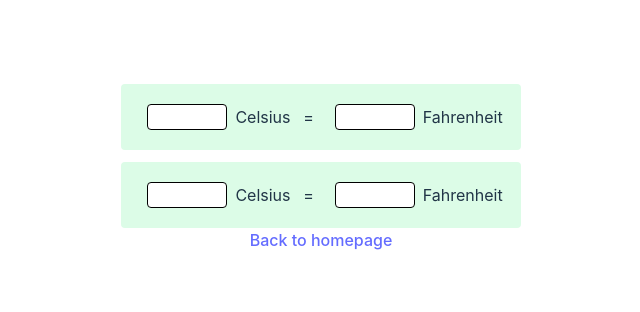
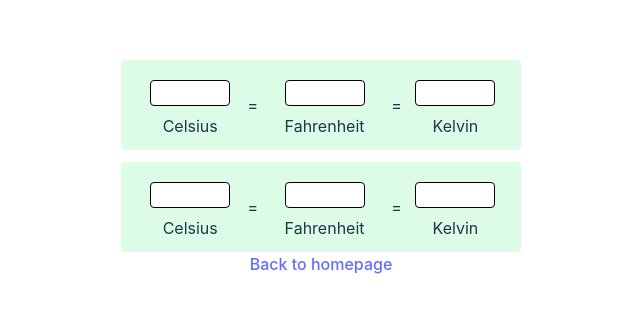
Before and after one commit to LuYujin9/7Guis, a React (Vite) app: page /temperatureConverter in a window 1280 px wide. Shown: the part 238-550 px from the top of the page, without its empty margins (319-959 px from the left). Built offline with nearby package versions, Linux system fonts and the light colour scheme.

Commit message:
added the Kelvin, but fund a problem for the decimal point

```diff
--- a/src/components/TemperatureConverter.tsx
+++ b/src/components/TemperatureConverter.tsx
@@ -1,36 +1,62 @@
-import { useState } from "react";
+import { useEffect, useState } from "react";
+
+type TemperatureData = {
+  celsius: number | "";
+  fahrenheit: number | "";
+  kelvin: number | "";
+};
+//update the type
 
 export function TemperatureConverter({ id }: { id: string }) {
-  const [values, setFahrenheit, setCelsius] = useSyncedState();
+  const [values, setByFahrenheit, setByCelsius, setBykelvin] = useSyncedState();
+  const [inputCelsius, setInputCelsius] = useState<number | "">(""); //undefined , “” or null . 哪个好?
+  const [inputFahrenheit, setInputFahrenheit] = useState<number | "">(""); //undefined , “” or null . 哪个好?
+  const [inputKelvin, setInputKelvin] = useState<number | "">(""); //undefined , “” or null . 哪个好?
+  //add a useState
 
-  function updateFromCelsius(event: React.ChangeEvent<HTMLInputElement>) {
-    if (!event.target.value) {
-      setCelsius(undefined);
-      return;
-    }
-    setCelsius(Number(event.target.value));
+  useEffect(() => {
+    setByCelsius(inputCelsius);
+  }, [inputCelsius]);
+
+  useEffect(() => {
+    setByFahrenheit(inputFahrenheit);
+  }, [inputFahrenheit]);
+
+  useEffect(() => {
+    setBykelvin(inputKelvin);
+  }, [inputKelvin]);
+
+  //add a useEffect
+
+  function handelCelsiusInputChange(
+    event: React.ChangeEvent<HTMLInputElement>
+  ) {
+    setInputCelsius(event.target.value ? Number(event.target.value) : "");
   }
 
-  function updateFromFahrenheit(event: React.ChangeEvent<HTMLInputElement>) {
-    if (!event.target.value) {
-      setFahrenheit(undefined);
-      return;
-    }
-    setFahrenheit(Number(event.target.value));
+  function handelFahrenheitInputChange(
+    event: React.ChangeEvent<HTMLInputElement>
+  ) {
+    setInputFahrenheit(event.target.value ? Number(event.target.value) : "");
   }
+
+  function handelKelvinInputChange(event: React.ChangeEvent<HTMLInputElement>) {
+    setInputKelvin(event.target.value ? Number(event.target.value) : "");
+  }
+
+  //add a handelChangefunction
 
   return (
     <div
       className="flex flex-col w-[15rem] m-auto mt-3 rounded bg-blue-100 sm:flex-row sm:w-[25rem] sm:p-3 sm:bg-green-100 "
-      //priority? 无论在bg-blue-100 前或后加入 bg-red-100 都会呈现红色
       id={id}
     >
       <label className="flex-auto">
         <input
           className=" m-2 w-20 rounded border border-black"
           type="number"
-          value={values.celsius === undefined ? "" : values.celsius}
-          onChange={updateFromCelsius}
+          value={values.celsius === "" ? "" : values.celsius}
+          onChange={handelCelsiusInputChange}
         />
         Celsius
       </label>
@@ -39,55 +65,105 @@ export function TemperatureConverter({ id }: { id: string }) {
         <input
           className="m-2 w-20 rounded border border-black"
           type="number"
-          value={values.fahrenheit === undefined ? "" : values.fahrenheit}
-          onChange={updateFromFahrenheit}
+          value={values.fahrenheit === "" ? "" : values.fahrenheit}
+          onChange={handelFahrenheitInputChange}
         />
         Fahrenheit
+      </label>
+      <p className="flex-auto m-auto ">=</p>
+      <label className="flex-auto">
+        <input
+          className="m-2 w-20 rounded border border-black"
+          type="number"
+          value={values.kelvin === "" ? "" : values.kelvin}
+          step={0.01}
+          //value={inputKelvin === "" ? "" : inputKelvin}
+          onChange={handelKelvinInputChange}
+        />
+        Kelvin
       </label>
     </div>
   );
 }
 
 const useSyncedState = (): [
-  { celsius: undefined | number; fahrenheit: undefined | number },
-  (newValue: undefined | number) => void,
-  (newValue: undefined | number) => void
+  TemperatureData,
+  (newValue: "" | number) => void,
+  (newValue: "" | number) => void,
+  (newValue: "" | number) => void
+  //add a function
 ] => {
-  const [values, setValues] = useState<{
-    celsius: undefined | number;
-    fahrenheit: undefined | number;
-  }>({
-    celsius: undefined,
-    fahrenheit: celsiusToFahrenheit(undefined),
+  const [values, setValues] = useState<TemperatureData>({
+    celsius: "",
+    fahrenheit: "",
+    kelvin: "",
   });
+  //add
 
-  const setFahrenheit = (newValue: undefined | number) => {
+  const setByFahrenheit = (newValue: "" | number) => {
+    const data = fahrenheitToOthers(newValue);
     setValues({
-      celsius: fahrenheitToCelsius(newValue),
-      fahrenheit: newValue,
+      celsius: data.celsius,
+      fahrenheit: data.fahrenheit,
+      kelvin: data.kelvin,
     });
   };
 
-  const setCelsius = (newValue: undefined | number) => {
+  const setByCelsius = (newValue: "" | number) => {
+    const data = celsiusToOthers(newValue);
     setValues({
-      celsius: newValue,
-      fahrenheit: celsiusToFahrenheit(newValue),
+      celsius: data.celsius,
+      fahrenheit: data.fahrenheit,
+      kelvin: data.kelvin,
     });
   };
 
-  return [values, setFahrenheit, setCelsius];
+  const setBykelvin = (newValue: "" | number) => {
+    const data = kelvinToOthers(newValue);
+    setValues({
+      celsius: data.celsius,
+      fahrenheit: data.fahrenheit,
+      kelvin: data.kelvin,
+    });
+  };
+  //add a function
+  return [values, setByFahrenheit, setByCelsius, setBykelvin]; //add a export
 };
 
-function fahrenheitToCelsius(input: undefined | number) {
-  if (input === undefined) {
-    return undefined;
+function celsiusToOthers(celsius: "" | number): TemperatureData {
+  if (celsius === "") {
+    return { celsius: "", fahrenheit: "", kelvin: "" };
   }
-  return Math.floor((input - 32) * (5 / 9) * 100) / 100;
+  const fahrenheit = Math.floor((celsius * (9 / 5) + 32) * 100) / 100;
+  const kelvin = Math.floor((celsius - 273.15) * 100) / 100;
+  //add
+  return { celsius: celsius, fahrenheit: fahrenheit, kelvin: kelvin }; //add
 }
 
-function celsiusToFahrenheit(input: undefined | number) {
-  if (input === undefined) {
-    return undefined;
+function fahrenheitToOthers(fahrenheit: "" | number): TemperatureData {
+  if (fahrenheit === "") {
+    return { celsius: "", fahrenheit: "", kelvin: "" };
   }
-  return Math.floor((input * (9 / 5) + 32) * 100) / 100;
+  const celsius = Math.floor((fahrenheit - 32) * (5 / 9) * 100) / 100;
+  const kelvin = Math.floor((celsius - 273.15) * 100) / 100;
+  //add
+  return { celsius: celsius, fahrenheit: fahrenheit, kelvin: kelvin }; //add
 }
+
+function kelvinToOthers(kelvin: "" | number): TemperatureData {
+  if (kelvin === "") {
+    return { celsius: "", fahrenheit: "", kelvin: "" };
+  }
+  const celsius = 5;
+  Math.floor((kelvin + 273.1) * 100) / 100;
+  const fahrenheit = Math.floor((celsius * (9 / 5) + 32) * 100) / 100;
+  //add
+  return { celsius: celsius, fahrenheit: fahrenheit, kelvin: kelvin }; //add
+}
+
+//add a new function xxxToOthers
+
+// function checkInputFormat(input: string): boolean {
+//   const regex = /^\d*\.?\d*$/;
+//   return regex.test(input);
+// }
```
